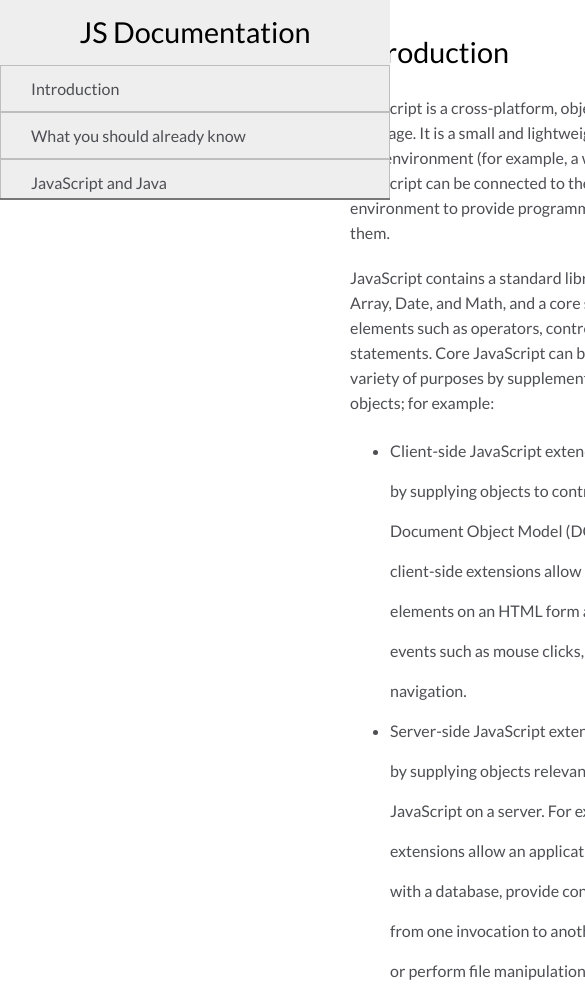
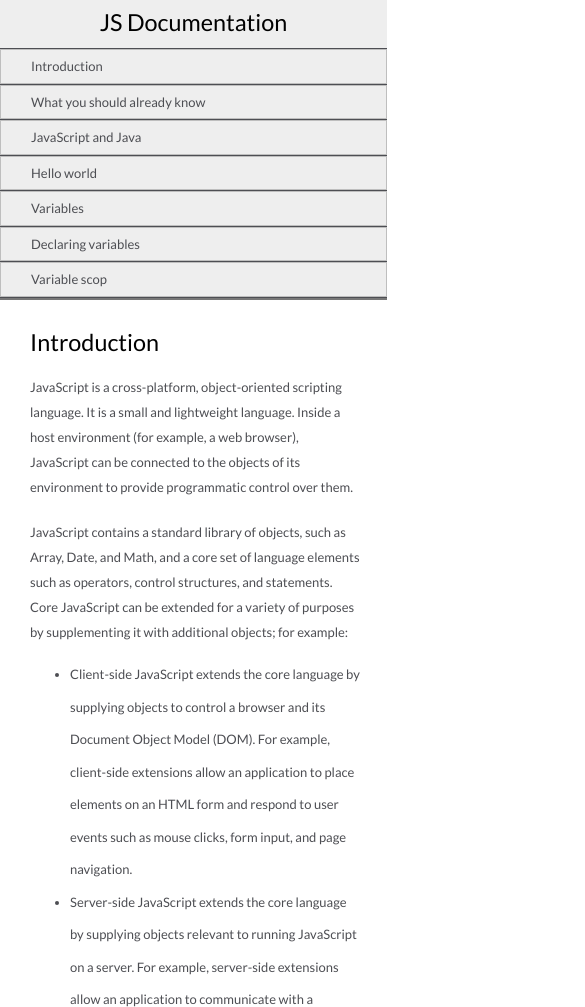
Before and after one commit to KaranChandekar/TechDocPage, a plain HTML site: page index.html in a window 390 px wide. Shown: the top 1007 px of the page, 585 px wide, since content can reach past the window. Drawn offline with Linux system fonts and the light colour scheme.

Commit message:
responsive

```diff
--- a/index.html
+++ b/index.html
@@ -10,16 +10,38 @@
 <body>
     <nav id="navbar">
         <header>JS Documentation</header>
+        <ul>
+            <li>
                 <a class="nav-link" href="#Introduction">Introduction</a>
+            </li>
+            <li>
                 <a class="nav-link" href="#What_you_should_already_know">What you should already know</a>
+            </li>
+            <li>
                 <a class="nav-link" href="#JavaScript_and_Java">JavaScript and Java</a>
+            </li>
+            <li>
                 <a class="nav-link" href="#Hello_world">Hello world</a>
+            </li>
+            <li>
                 <a class="nav-link" href="#Variables">Variables</a>
+            </li>
+            <li>
                 <a class="nav-link" href="#Declaring_variables">Declaring variables</a>
-        <a class="nav-link" href="#Variable_scope">Variable scop
+            </li>
+            <li>
+                <a class="nav-link" href="#Variable_scope">Variable scop</a>
+            </li>
+            <li>
                 <a class="nav-link" href="#Global_variables">Global variables</a>
+            </li>
+            <li>
                 <a class="nav-link" href="#Constants">Constants</a>
+            </li>
+            <li>
                 <a class="nav-link" href="#Data_types">Data types</a>
+            </li>
+    </ul>
     </nav>
     <main id="main-doc">
         <section class="main-section" id="Introduction">
--- a/style.css
+++ b/style.css
@@ -1,5 +1,5 @@
 /* google fonts  */
-@import url('https://fonts.googleapis.com/css2?family=Lato&display=swap');
+@import url("https://fonts.googleapis.com/css2?family=Lato&display=swap");
 
 * {
   box-sizing: border-box;
@@ -7,7 +7,7 @@
 
 body {
   margin: 0;
-    font-family: 'Lato', sans-serif;
+  font-family: "Lato", sans-serif;
   display: flex;
   flex-wrap: wrap;
   line-height: 25px;
@@ -15,6 +15,7 @@ body {
 
 #navbar {
   background-color: #eee;
+  position: fixed;
   min-width: 290px;
   top: 0;
   left: 0;
@@ -23,7 +24,6 @@ body {
   border-right: solid;
   border-color: #777;
   margin-right: 3px;
-    position: fixed;
 }
 
 header {
@@ -34,13 +34,28 @@ header {
   padding: 10px 0;
 }
 
+#navbar ul {
+    height: 88%;
+    padding: 0;
+    overflow-y: auto;
+    overflow-x: hidden;
+}
+
+#navbar li {
+    color: #4d4e53;
+    border-top: 1px solid;
+    list-style: none;
+    position: relative;
+    width: 100%;
+}
+
 .nav-link {
   display: block;
   padding: 10px 30px;
+  color: #4d4e53;
   text-decoration: none;
   cursor: pointer;
   border: 1px solid rgb(190, 190, 190);
-    color: #4d4e53;
 }
 
 #main-doc {
@@ -79,18 +94,37 @@ li {
 
 @media (max-width: 700px) {
   body {
-        flex-direction: column;
+    margin: 0;
+    font-family: "Lato", sans-serif;
+    display: flex;
+    flex-wrap: wrap;
+    line-height: 25px;
+    font-size: small;
+  }
+
+header {
+    color: #000;
+    margin: 10px;
+    text-align: center;
+    font-size: 1.8em;
+    padding: 0;
   }
   #navbar {
     border-right: none;
     border-bottom: 2px solid #777;
-        height: 200px;
+    height: 300px;
     overflow-y: scroll;
     width: 100%;
+    position: relative;
   }
-    main {
+  .nav-link {
     display: block;
-        height: auto;
-        width: 100%;
+    padding: 0px 30px;
+  }
+  #main-doc {
+    margin-left: 30px;
+    margin-right: 30px;
+    padding-top: 0;
+    color: #4d4e53;
   }
 }
```
Lines whose indentation alone changed are shown as unchanged.
